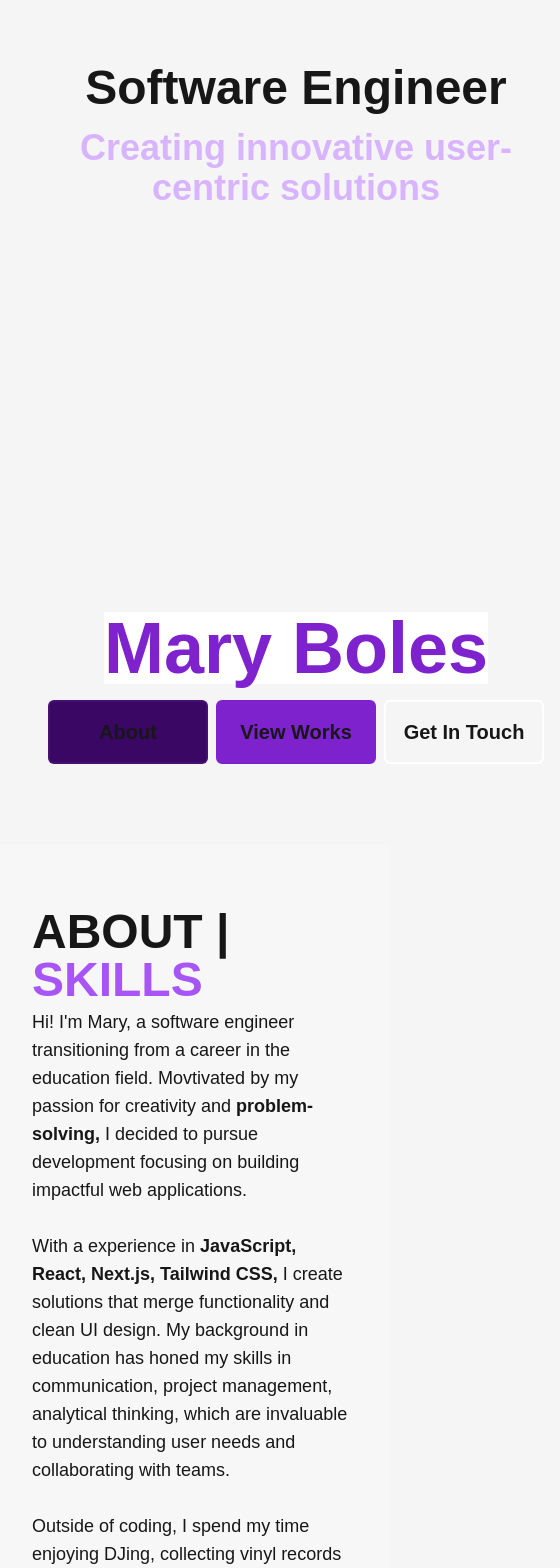
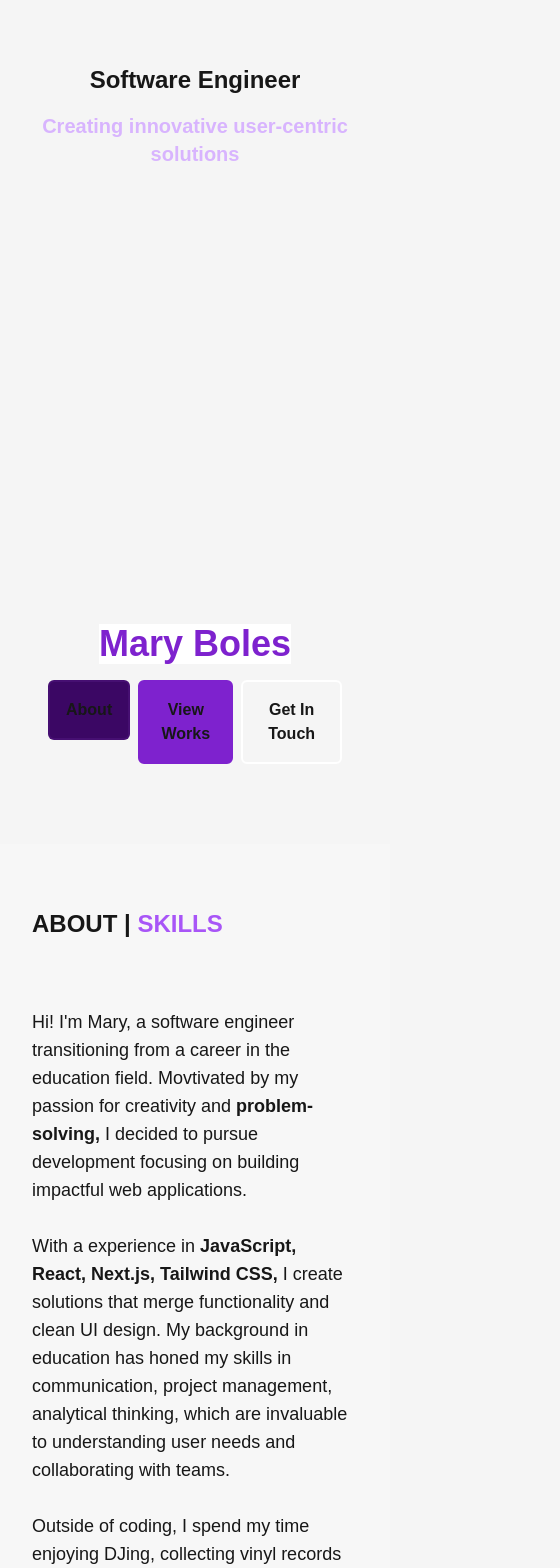
Before and after one commit to ma-boles/mbolesdev, a Next.js app: page / in a window 390 px wide. Shown: the top 1568 px of the page, 560 px wide, since content can reach past the window. Built offline with nearby package versions, Linux system fonts and the light colour scheme.

Commit message:
git commit -m "updated tailwind styles"

```diff
--- a/src/app/page.js
+++ b/src/app/page.js
@@ -7,23 +7,23 @@ export default function Home() {
   return (
     <>
     <section className="grid grid-rows-[20px_1fr_20px] min-h-screen py-16 px-8 sm:p-20">
-      <main className="flex flex-col gap-4 items-center sm:items-start text-center sm:text-left">
-          <h1 className="text-5xl font-extrabold">Software Engineer</h1>
+      <div className="flex flex-col gap-4 items-center sm:items-start text-center sm:text-left">
+          <h2>Software Engineer</h2>
           <div className="flex gap-4 items-center flex-col sm:flex-row">
-            <h2 className="text-4xl text-purple-300 font-extrabold">Creating innovative user-centric solutions</h2>
+            <h3 className="text-purple-300">Creating innovative user-centric solutions</h3>
           </div>
-        </main>
-        <div className="row-start-4 flex flex-col items-center sm:flex-row sm:items-start sm:justify-between">
-          <h1 className="mt-36 text-7xl font-extrabold text-purple-700 bg-white whitespace-nowrap">Mary Boles</h1>
+      </div>
+      <div className="row-start-4 flex flex-col items-center sm:flex-row sm:items-start sm:justify-between">
+          <h1 className="mt-36 text-purple-700 bg-white whitespace-nowrap">Mary Boles</h1>
           <div /* nav buttons */ className="flex lg:flex-col gap-2 m-4 md:flex-col sm:flex-row">
             <Link href="#about">
-              <button className="flex-1 px-4 py-4 w-40 text-xl font-semibold bg-purple-950 border-2 border-purple-900 border-opacity-40 rounded-md  transition-colors duration-300 ease-in-out hover:bg-purple-800">About</button>
+              <button className="custom-button bg-purple-950 border-2 border-purple-900 border-opacity-40 hover:bg-purple-800">About</button>
             </Link>
             <Link href="#works">
-              <button className="flex-1 px-4 py-4 s w-40 text-xl font-semibold bg-purple-700 border-2 border-purple-700 rounded-md transition-colors duration-300 ease-in-out hover:bg-purple-600">View Works</button>
+              <button className="custom-button bg-purple-700 border-2 border-purple-700 hover:bg-purple-600">View Works</button>
             </Link>
             <Link href="#contact">
-              <button className="flex-1 py-4 w-40 text-xl font-semibold border-2 border-white rounded-md transition-colors duration-300 ease-in-out hover:bg-purple-500">Get In Touch</button>
+              <button className="custom-button border-2 border-white  hover:bg-purple-500 ">Get In Touch</button>
             </Link>
           </div>
         </div>
@@ -32,19 +32,17 @@ export default function Home() {
     <BackToTopButton />
 
     <section className="grid grid-rows-[20px_1fr_20px] min-h-screen w-full bg-white bg-opacity-20 py-16 px-8  sm:p-20" id="about">
-      <h1 className="font-syne text-5xl font-extrabold">ABOUT | <span className="text-purple-500">SKILLS</span></h1>
+      <h2 className="font-syne">ABOUT | <span className="text-purple-500">SKILLS</span></h2>
       <div className="flex flex-col md:flex-row justify-start mt-20 md:justify-between items-center md-items-start">
         <div className="w-full md:w-2/3 pb-4">
-          <h2 className="mr-2 text-lg font-normal">Hi! I'm Mary, a software engineer transitioning from a career in the education field. Movtivated by my passion for creativity and <span className="font-bold">problem-solving,</span> I decided to pursue development focusing on building impactful web applications.<br/><br/>
-
+          <p className="mr-2 text-lg font-normal">Hi! I'm Mary, a software engineer transitioning from a career in the education field. Movtivated by my passion for creativity and <span className="font-bold">problem-solving,</span> I decided to pursue development focusing on building impactful web applications.<br/><br/>
           With a experience in <span className="font-bold">JavaScript, React, Next.js, Tailwind CSS,</span> I create solutions that merge functionality and clean UI design. My background in education has honed my skills in communication, project management, analytical thinking, which are invaluable to understanding user needs and collaborating with teams.<br/><br/>
-
           Outside of coding, I spend my time enjoying DJing, collecting vinyl records + CD's, watching films and sports, and listening to podcasts!<br/><br/>
           Feel free to get in touch if you'd like to collaborate, or simply <a href="#contact"><span className="underline hover:text-purple-400">connect</span></a>!
-          </h2>
+          </p>
         </div>
-        <div className="w-full p-8 md:w-1/4 min-w-[200px] bg-white bg-opacity-10 rounded-lg ">
-        <h2 className="py-4 text-2xl font-extrabold text-center"><span className="text-purple-500">TOOL</span>BOX</h2>
+        <div className="w-full p-8 md:w-1/4 min-w-[200px] bg-white bg-opacity-5 rounded-lg ">
+        <h4 className="my-2 py-2 bg-purple-500 bg-opacity-50 text-center">TOOLBOX</h4>
         <div className="flex flex-wrap justify-center">
           <img src="https://img.shields.io/badge/Next.js-000000?style=for-the-badge&logo=next.js&logoColor=white" alt="Next.js badge" className="p-1"/>
           <img src="https://img.shields.io/badge/JavaScript-F7DF1E?style=for-the-badge&logo=javascript&logoColor=black" alt="JavaScript badge" className="p-1"/>
@@ -60,10 +58,10 @@ export default function Home() {
     </section>
 
     <section className="grid grid-rows-[20px_1fr_20px]  min-h-screen py-16 px-8 sm:p-20 " id="works">
-     <h1 className="font-syne text-5xl font-extrabold">W<span className="text-purple-700">O</span>RKS</h1>
+     <h2 className="font-syne">W<span className="text-purple-700">O</span>RKS</h2>
       <div className="px-4 mt-20 flex flex-col bg-white bg-opacity-5 rounded-md sm:flex-row">
           <div className="my-auto">
-            <p className="p-6 text-5xl text-center"><span className="text-green-600 font-extrabold">flow</span>mode</p>
+            <h2 className="p-6 text-center"><span className="text-green-600 font-extrabold">flow</span>mode</h2>
           </div>
           <div className="p-4">
             <p className="mt-12 text-xl">Flowmode is a web-based timer that integrates with Spotify to help users maintain productivity while preventing burnout. By encouraging regular breaks through customizable Flow and Rest intervals, <span className="text-green-600 font-extrabold">flow</span>mode helps users work for longer periods without fatigue. Users can choose audio to accompany both Flow and Rest phases, making the experience enjoyable and effective.
@@ -85,15 +83,17 @@ export default function Home() {
     </section>
 
     <section className="grid grid-rows-[20px_1fr_20px] bg-white bg-opacity-20 min-h-screen relative py-16 px-8 sm:p-20" id="contact">
-      <h1 className="p-1 text-7xl font-extrabold sm:items-start text-center sm:text-left">GET IN <span className="text-purple-500">TOUCH</span><br/>
-      <span className="text-4xl font-bold">I'm Excited to Bring My Skills to Your Team!</span></h1>
+      <div className="sm:items-start text-center sm:text-left">
+      <h1 className="p-1">GET IN <span className="text-purple-500">TOUCH</span></h1><br/>
+      <h3>I'm Excited to Bring My Skills to Your Team!</h3>
+      </div>
       <div className="absolute bottom-0 left-0 right-0 flex p-20 justify-between">
         <div className="text-left">
-          <h2 className="text-2xl font-extrabold text-purple-400">EMAIL</h2>
+          <h4 className="text-purple-400">EMAIL</h4>
           <p className="text-lg font-semibold">email@gmail.com</p>
         </div>
         <div className="text-left">
-          <h2 className="pb-1 text-2xl font-extrabold text-purple-400">SOCIAL</h2>
+          <h4 className="pb-1 text-purple-400">SOCIAL</h4>
           <div className="flex px-1 justify-between">
             <a href="https://www.linkedin.com/in/mary-boles"
               target="_blank"
```
